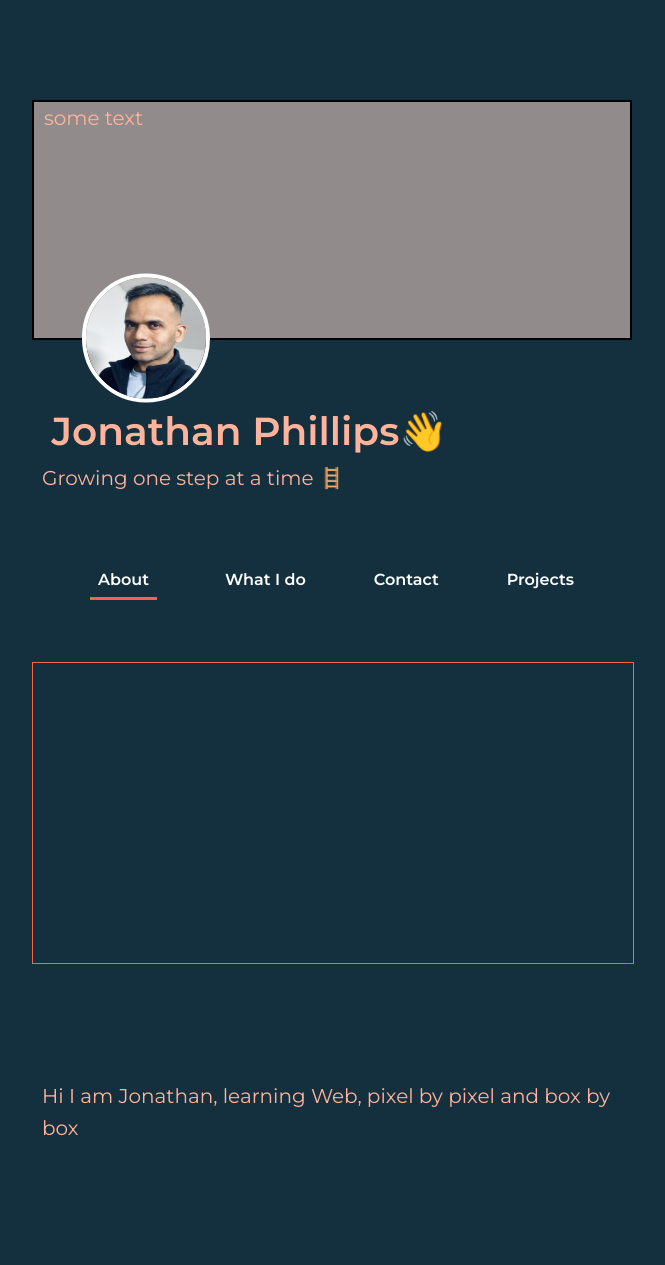
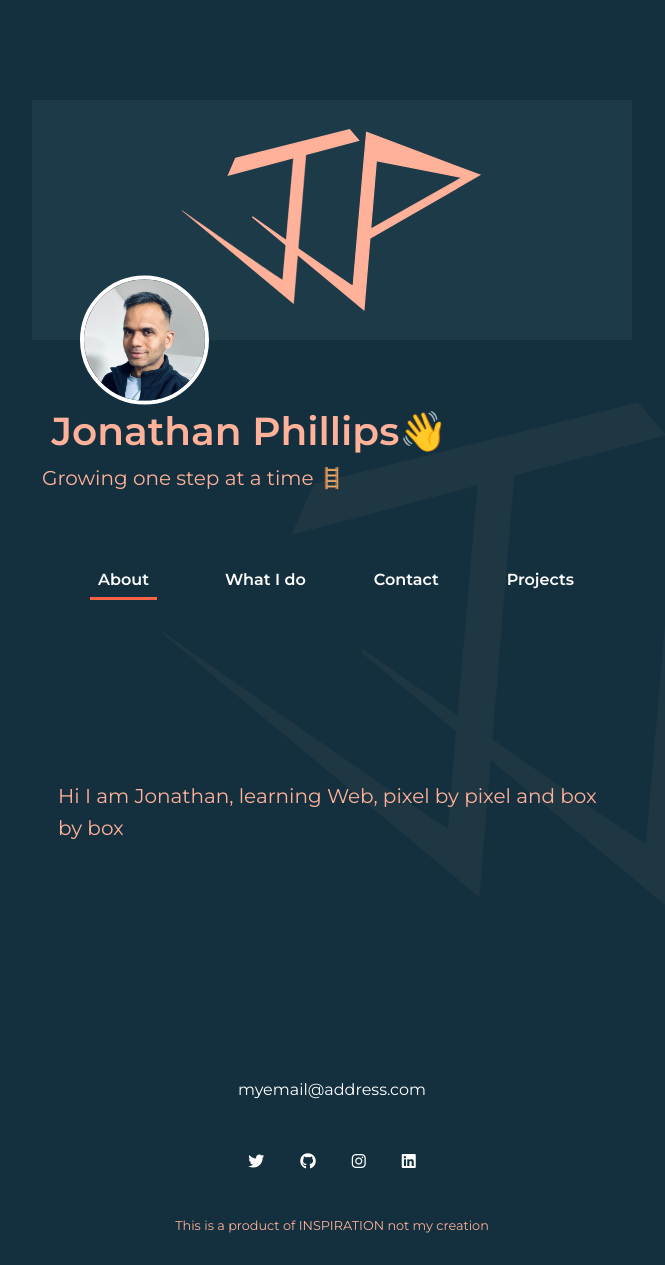
Before and after one commit to jonathanphill/porfoliojtinspired, a website: page src/index.html in a window 1280 px wide. Shown: the top 1265 px of the page, without its empty margins (308-973 px from the left). Drawn offline with nearby package versions, Linux system fonts and the light colour scheme; files that its build step writes are made by us from their sources; a web font is replaced by a local one.

Commit message:
added a JP logo and a watermark

```diff
--- a/src/canvas.js
+++ /dev/null
@@ -1,92 +0,0 @@
-console.log("from Canvas");
-const aboutMeSection = document.querySelector("#aboutMe");
-console.log(aboutMeSection);
-const canvasDiv = document.querySelector(".canvasDiv");
-const canvas = document.getElementById("canvas1");
-console.log(canvas);
-const ctx = canvas.getContext("2d");
-canvas.width = aboutMeSection.clientWidth;
-canvas.height = aboutMeSection.clientHeight;
-const particleArray = [];
-
-window.addEventListener("resize", function () {
-  canvas.width = aboutMeSection.clientWidth;
-  canvas.height = aboutMeSection.clientHeight;
-});
-
-const mouse = {
-  x: undefined,
-  y: undefined,
-};
-
-canvas.addEventListener("click", function (event) {
-  console.log(event);
-  mouse.x = event.layerX;
-  mouse.y = event.layerY;
-  init();
-  setTimeout(()=>{
-        animate,3000
-    })
-});
-
-// ctx.fillStyle = 'white';
-// ctx.fillRect(10,10,50, 150);
-// console.log(ctx);
-canvas.addEventListener("mousemove", function (event) {
-  mouse.x = event.layerX;
-  mouse.y = event.layerY;
-  //   drawCircle();
-});
-
-// ctx.clearRect(0, 0, canvas.width, canvas.height);
-
-class Particle {
-  constructor() {
-    this.x = mouse.x;
-    this.y = mouse.y;
-    // this.x = Math.random() * canvas.width;
-    // this.y = Math.random() * canvas.height;
-    this.size = Math.random() * 16 + 1;
-    this.speedX = Math.random() * 3 - 1.5;
-    this.speedY = Math.random() * 3 - 1.5;
-  }
-  update() {
-    this.x += this.speedX;
-    this.y += this.speedY;
-    if (this.size > 0.2) this.size -= 0.1;
-  }
-  draw() {
-    ctx.fillStyle = "white";
-    ctx.beginPath();
-    ctx.arc(this.x, this.y, this.size, 0, Math.PI * 2);
-    ctx.fill();
-    //   ctx.strokeStyle = "white";
-    //   ctx.lineWidth = 1;
-    // ctx.arc(300, 150, 5, 0, Math.PI * 2);
-    //   ctx.stroke();
-  }
-}
-function init() {
-  for (let i = 0; i < 100; i++) {
-    particleArray.push(new Particle());
-  }
-}
-init();
-function handleParticle() {
-  for (let i = 0; i < particleArray.length; i++) {
-    particleArray[i].update();
-    particleArray[i].draw();
-    if(particleArray[i].size<= 0.3){
-        particleArray.splice(i,1);
-        i--;
-    }
-  }
-}
-function animate() {
-  ctx.clearRect(0, 0, canvas.width, canvas.height);
-  handleParticle();
-  console.log(particleArray.length);
-  requestAnimationFrame(animate);
-}
-animate();
-console.log(particleArray);
--- a/src/index.html
+++ b/src/index.html
@@ -8,18 +8,50 @@
     <title>Document</title>
 </head>
 <body>
+    <svg class="jpLogo"version="1.1" id="Layer_1" xmlns="http://www.w3.org/2000/svg" xmlns:xlink="http://www.w3.org/1999/xlink" x="0px"
+        y="0px" viewBox="0 0 482.95 295.61" style="enable-background:new 0 0 482.95 295.61;" xml:space="preserve">
+        <style type="text/css">
+            .st0 {
+                fill: #FFB199;
+                stroke: #FFB199;
+                stroke-width: 2.0226;
+                stroke-miterlimit: 10;
+            }
+
+            .st1 {
+                fill: #FFB199;
+                stroke: #FFB199;
+                stroke-width: 0.75;
+                stroke-miterlimit: 10;
+            }
+
+            .st2 {
+                fill: #FFB199;
+                stroke: #FFB199;
+                stroke-width: 2.0243;
+                stroke-miterlimit: 10;
+            }
+        </style>
+        <polygon class="st0" points="86.5,48.55 269.62,2.53 284.36,19.49 74.86,75.19 " />
+        <path class="st1"
+            d="M199.57,42.03l-19.96,239.83L0.24,132.51c0,0,162.17,113.83,162.17,111.41c0-2.42,17.2-198.06,17.2-198.06" />
+        <path class="st2" d="M302.43,176.89l176.7-101.7L297.25,6.57l-4.4,49.21c0,0-17.23,195.64-17.23,198.06S113.17,142.43,113.17,142.43
+    	l179.68,149.35L302.43,176.89l0.34-4.08l10.08-120.86l138.3,27.27l-146.71,82.72" />
+        <g></g><g></g><g></g><g></g><g></g><g></g><g></g><g><g><g></g><g></g><g></g><g></g><g></g><g></g><g><g>
+    </svg>
+
     <!-- Header Begins -->
     <!-- This is where I want my image some kind of animation in the heroImg div -->
     <header class="wrapper1 headerContent">
         <div class="heroImg">
-            <p>some text</p>
+            <img class="svg" src="./assets/Untitled-1.svg" alt="" srcset="">
 
-            <img class="mainImg" src="./assets/jp.png" alt="">
+            <img class="mainImg" src="./assets/square-self.png" alt="">
 
         </div>
 
         <div class="headerText">
-            <h1>Jonathan Phillips<span class="">👋</span></h1>
+            <h1>Jonathan Phillips<span class="wave">👋</span></h1>
             <p>Growing one step at a time 🪜</p>
         </div>
 
@@ -65,20 +97,24 @@
         <!-- ********************************************* -->
 
         <section id="aboutMe" class="wrapper" >
+            <div>
+                <p>Hi I am Jonathan, learning Web, pixel by pixel and box by box</p>
+            </div>
+
+        </section>
+
+        <!-- ********************************************* -->
+        <!-- <section id="canvasSection" class="wrapper">
             <div class="canvasDiv">
                 <canvas id="canvas1">
 
                     <p class="canvasText">Hi I am Jonathan, learning Web, pixel by pixel and box by box</p>
                 </canvas>
             </div>
-        </section>
+
+        </section> -->
 
         <!-- ********************************************* -->
-        <section id="cubeAnimate" class="wrapper">
-            <div>
-                <p>Hi I am Jonathan, learning Web, pixel by pixel and box by box</p>
-            </div>
-        </section>
         <section id= whatIdo class="hidden wrapper" >
             <div>
                 <h3>PSD Design Conversion</h3>
@@ -98,7 +134,8 @@
 
         <section id="contactMe" class="hidden wrapper">
             <div >
-                <form action="/my-handling-form-page" method="post">
+                <form action="https://formspree.io/f/mdovbjel"
+                 method="POST"
                     <ul class="formList">
                         <li>
                             <label for="name">Name:</label>
@@ -142,7 +179,8 @@
     </main>
 
     <footer class="wrapper footer">
-        <a href="mailto:jonathanphill@gmail.com" class="footerLink">jonathanphill@gmail.com</a>
+        <a id='contact'href=""
+        class="footerLink">myemail@address.com</a>
         <ul class="socialList">
             <li class="socialListItem">
                 <a href="" class="socialListLink">
@@ -166,10 +204,10 @@
             </li>
 
         </ul>
+        <p class="footerP">This is a product of INSPIRATION not my creation</p>
     </footer>
 
 <script src="https://kit.fontawesome.com/c388654a1a.js" crossorigin="anonymous"></script>
 <script src="./script.js"></script>
-<script src="./canvas.js"></script>
 </body>
 </html>
--- a/src/sass/_baseStyles.scss
+++ b/src/sass/_baseStyles.scss
@@ -4,7 +4,7 @@
     --fw-semi-bold: 500;
     --fw-bold: 600;
     --clr-light: #918b8b;
-    --clr-custom: rgb(255, 179, 155);
+    --clr-custom: #ffb199;
     --clr-white: #ffffff;
     --clr-accent: #16e0bd;
     --clr-lynn: #14303f;
@@ -66,6 +66,7 @@ body {
     font-weight: var(--fw-reg);
     line-height: 1.6;
 
+
 }
 h1,
 h2,
--- a/src/sass/_canvas.scss
+++ b/src/sass/_canvas.scss
@@ -12,10 +12,11 @@
 
 #canvas1{
     padding: 0;
-    border:1px solid tomato;
+    // border:3px solid tomato;
     position: absolute;
     top: 0;
     left: 0;
+    cursor: pointer;
 
 }
 // .canvasText{
--- a/src/sass/_featureStyles.scss
+++ b/src/sass/_featureStyles.scss
@@ -43,13 +43,14 @@
 
 
 section{
-    // border:.5px solid tomato;
+    // border:.5px solid greenyellow;
     max-width: 600px;
     display:flex;
     justify-content:center;
     align-items: center;
     min-height: 300px;
-    padding: 2em 0;
+    padding: 2em .8em;
+    overflow: hidden;
     &:hover{
         background-color: #1d3a49;
     }
--- a/src/sass/_footerStyles.scss
+++ b/src/sass/_footerStyles.scss
@@ -32,3 +32,6 @@
 .socialListLink {
     padding: .5em;
 }
+.footerP{
+    font-size: .8rem;
+}
--- a/src/sass/_formStyles.scss
+++ b/src/sass/_formStyles.scss
@@ -52,6 +52,11 @@ textarea {
     /* Provide space to type some text */
     height: 5em;
 }
+li::marker {
+    content:"";
+    list-style: none;
+    /* ... */
+}
 
 
 button {
--- a/src/sass/_headerStyles.scss
+++ b/src/sass/_headerStyles.scss
@@ -9,10 +9,10 @@
 // TO DO
 // Still working on this section of the page as I am not sure at this time, the gaol is to have something interesting
 .heroImg{
-    border: 2px solid black;
+    // border: 2px solid black;
     position: relative;
     height: 30vmin;
-    background-color: var(--clr-light);
+    background-color:#1d3a49;
 }
 
 // This is my image and still need to be worked as the image is not squared
@@ -35,7 +35,26 @@
         font-size: var(--step-3);
     }
 }
+.svg{
+    // border:2px solid tomato;
+    position: absolute;
+    fill: white;
+    width: 50%;
+    top: 50%;
+    left:50%;
+    transform: translate(-50%, -50%);
 
+
+}
+.jpLogo{
+    height: 65vh;
+    opacity: .05;
+    position: fixed;
+    right: 30%;
+    top: 50%;
+    transform: translate(50%);
+    z-index: -1;
+}
 // Animation of the hand waving, I am not sure if I am ready to use this at this time, this is from an online-resource.
 
 
--- a/src/script.js
+++ b/src/script.js
@@ -19,7 +19,7 @@ featureItems.forEach((link)=>{
             featureAnchorChild.classList.toggle("redbottomStroke");
             section.classList.remove('hidden');
         }else{
-            // console.log('false: '+ href);
+
             section.classList.add('hidden');
         }
       });
@@ -27,22 +27,6 @@ featureItems.forEach((link)=>{
 
     })
 })
-
-// adding classes to section to restrict content as the widow size is incresed or decreased
-// window.addEventListener('resize', (event)=>{
-//     if(window.innerWidth >= 600){
-//         sections.forEach((section) => {
-//             section.classList.remove('wrapper');
-//             section.classList.add('wrapper1');
-
-//         });
-
-//     }
-//     else{
-//         sections.forEach((section) => {
-//           section.classList.add("wrapper");
-//            section.classList.remove("wrapper1");
-//         });
-
-//     }
-// })
+const encEmail = "am9uYXRoYW5waGlsbEBnbWFpbC5jb20=";
+const contact = document.getElementById("contact");
+contact.setAttribute("href", "mailto:".concat(atob(encEmail)));
```
Also changed, not shown: src/assets/Untitled-1.svg (added), src/assets/square-self.png (added).
